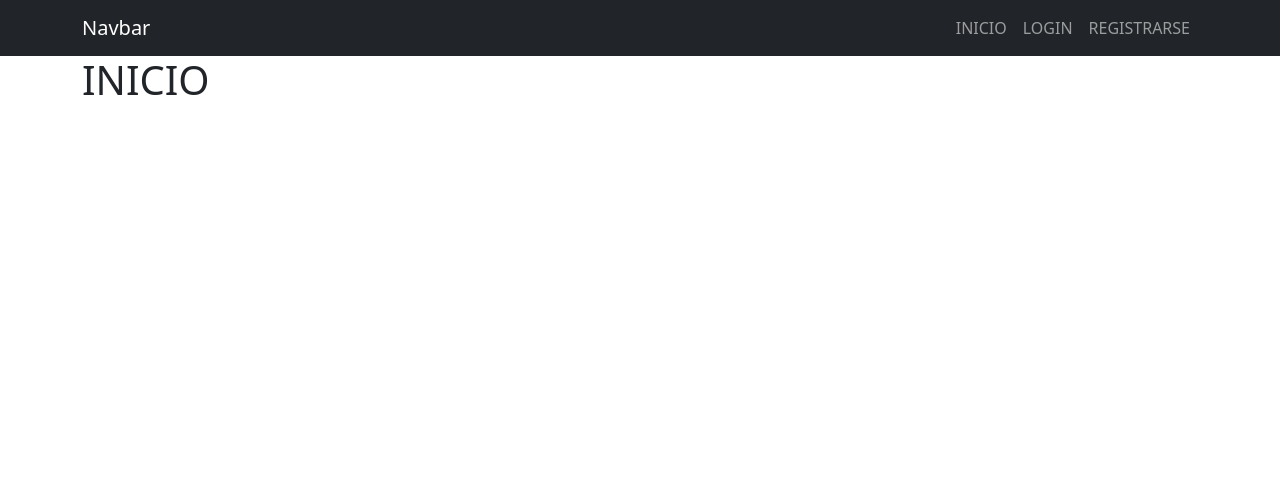
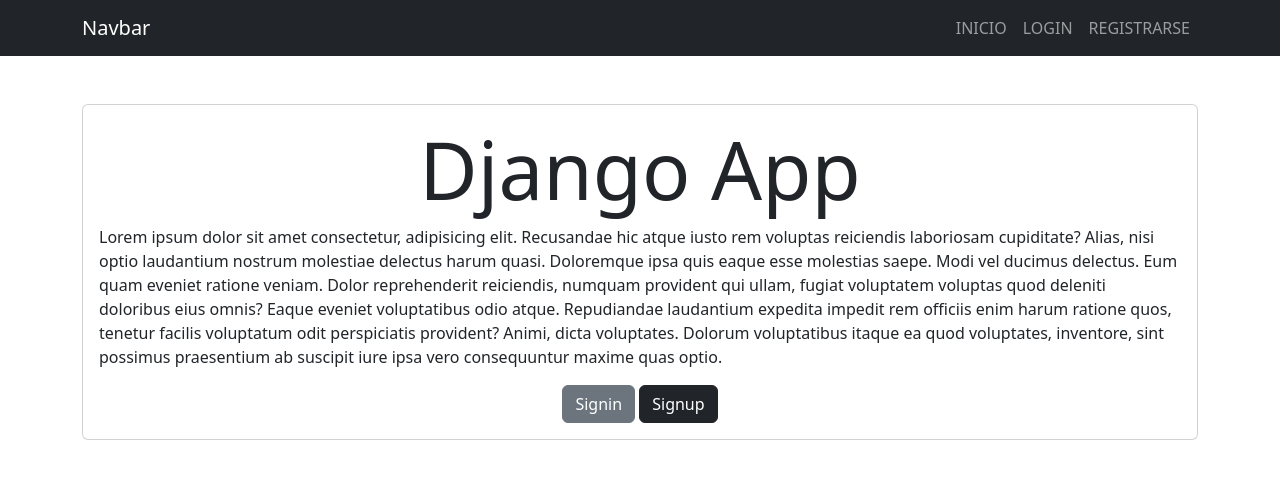
Before and after one commit to scartaccini/curso_django_crud_login, a Django app: page /index/ in a window 1280 px wide. Shown: the top 487 px of the page. Run offline with Django 5.2, Linux system fonts and the light colour scheme.

Commit message:
mod index

```diff
--- a/templates/index.html
+++ b/templates/index.html
@@ -1,7 +1,20 @@
-{% extends 'base.html' %} {% block content %}
+{% extends 'base.html' %}
+{% block content %}
 
-<div class="container">
-  <h1>INICIO</h1>
-</div>
+<main class="container py-5">
+  <section class="card card-body">
+      <h1 class="display-1 text-center">Django App</h1>
+      <p>Lorem ipsum dolor sit amet consectetur, adipisicing elit. Recusandae hic atque iusto rem voluptas reiciendis laboriosam cupiditate? Alias, nisi optio laudantium nostrum molestiae delectus harum quasi. Doloremque ipsa quis eaque esse molestias saepe. Modi vel ducimus delectus. Eum quam eveniet ratione veniam. Dolor reprehenderit reiciendis, numquam provident qui ullam, fugiat voluptatem voluptas quod deleniti doloribus eius omnis? Eaque eveniet voluptatibus odio atque. Repudiandae laudantium expedita impedit rem officiis enim harum ratione quos, tenetur facilis voluptatum odit perspiciatis provident? Animi, dicta voluptates. Dolorum voluptatibus itaque ea quod voluptates, inventore, sint possimus praesentium ab suscipit iure ipsa vero consequuntur maxime quas optio.</p>
+
+      <div class="text-center">
+          <a class="btn btn-secondary" href="/signin/">
+              Signin
+          </a>
+          <a class="btn btn-dark" href="/signup/">
+              Signup
+          </a>
+      </div>
+  </section>
+</main>
 
 {% endblock %}
```
